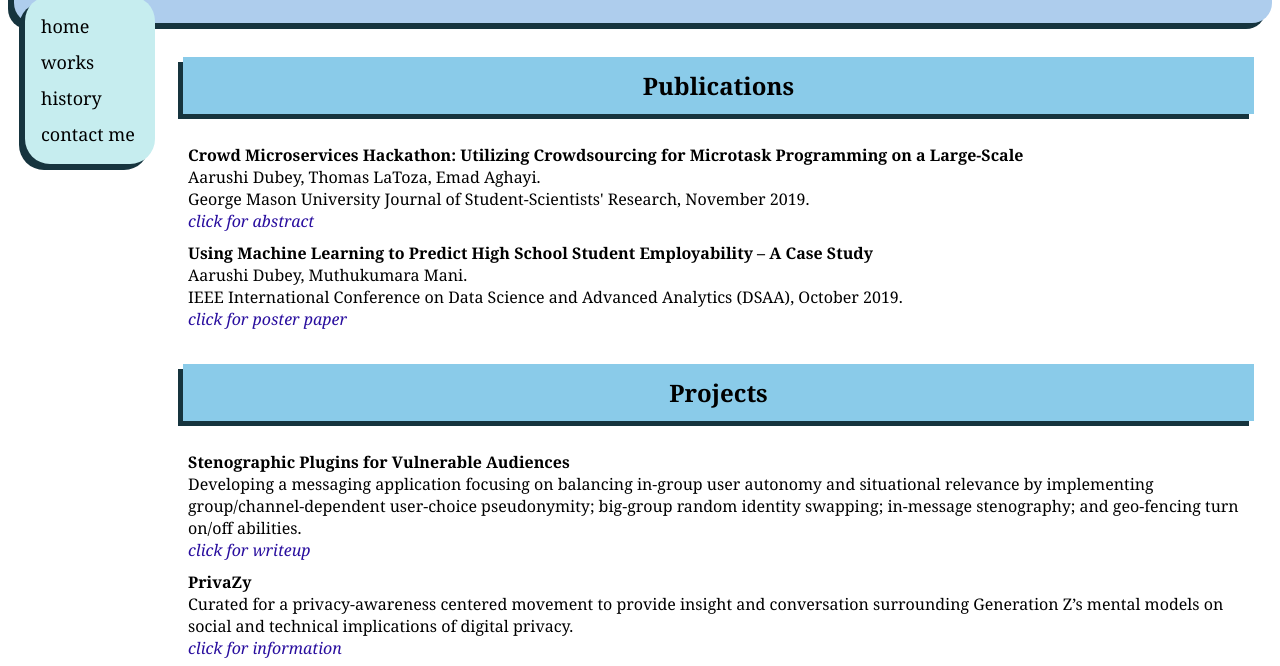
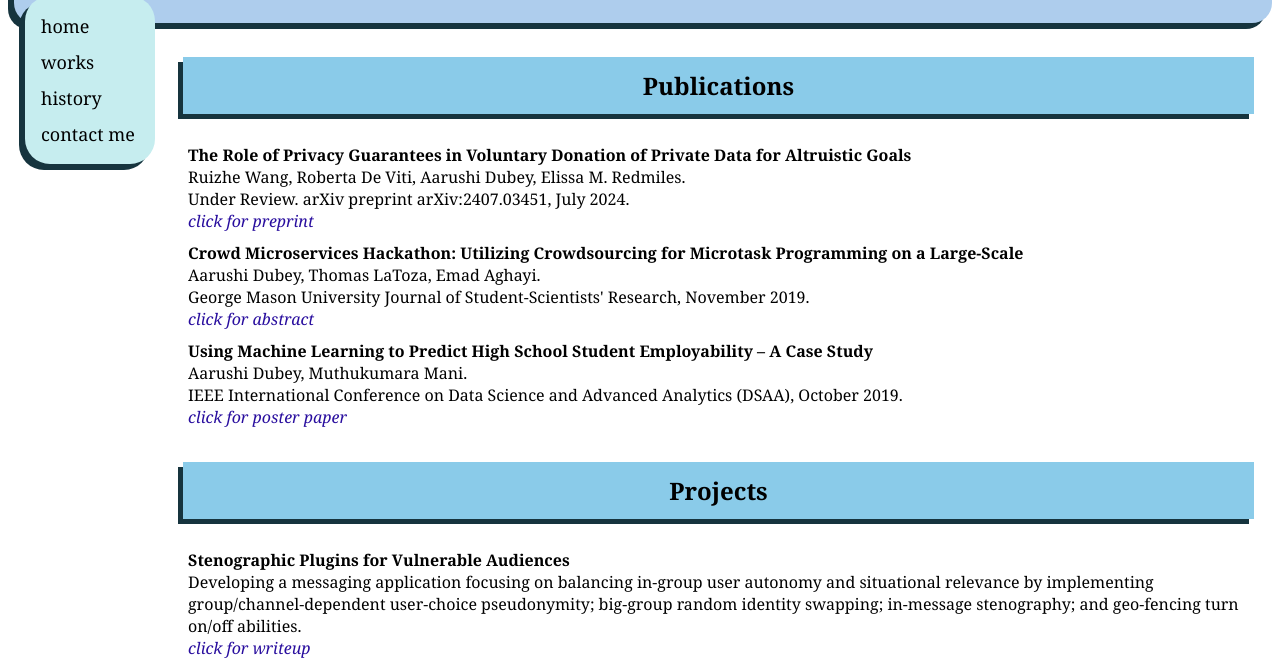
Before and after one commit to aarushi-dubey/aarushi-dubey.github.io, a plain HTML site: page html/research.html in a window 1280 px wide. Shown: the part 84-750 px from the top of the page. Drawn offline with Linux system fonts and the light colour scheme.

Commit message:
privay paper

```diff
--- a/html/research.html
+++ b/html/research.html
@@ -23,6 +23,15 @@
 
 <h2 class="sub1">Publications</h2>
 <ul class="top">
+    <li>
+        <ul style = "list-style-type:none; padding-top: 10px;">
+            <li style = "font-weight: 700; ">The Role of Privacy Guarantees in Voluntary Donation of Private Data for Altruistic
+                Goals</li>
+            <li>Ruizhe Wang, Roberta De Viti, Aarushi Dubey, Elissa M. Redmiles.</li>
+            <li>Under Review. arXiv preprint arXiv:2407.03451, July 2024.</li>
+            <li style="font-style: italic;"><a style = "color: rgb(40, 13, 158);" href="https://arxiv.org/pdf/2407.03451">click for preprint</a></li>
+        </ul>
+    </li>
     <li>
         <ul style = "list-style-type:none; padding-top: 10px;">
             <li style = "font-weight: 700; ">Crowd Microservices Hackathon: Utilizing Crowdsourcing for Microtask Programming on a Large-Scale</li>
```
